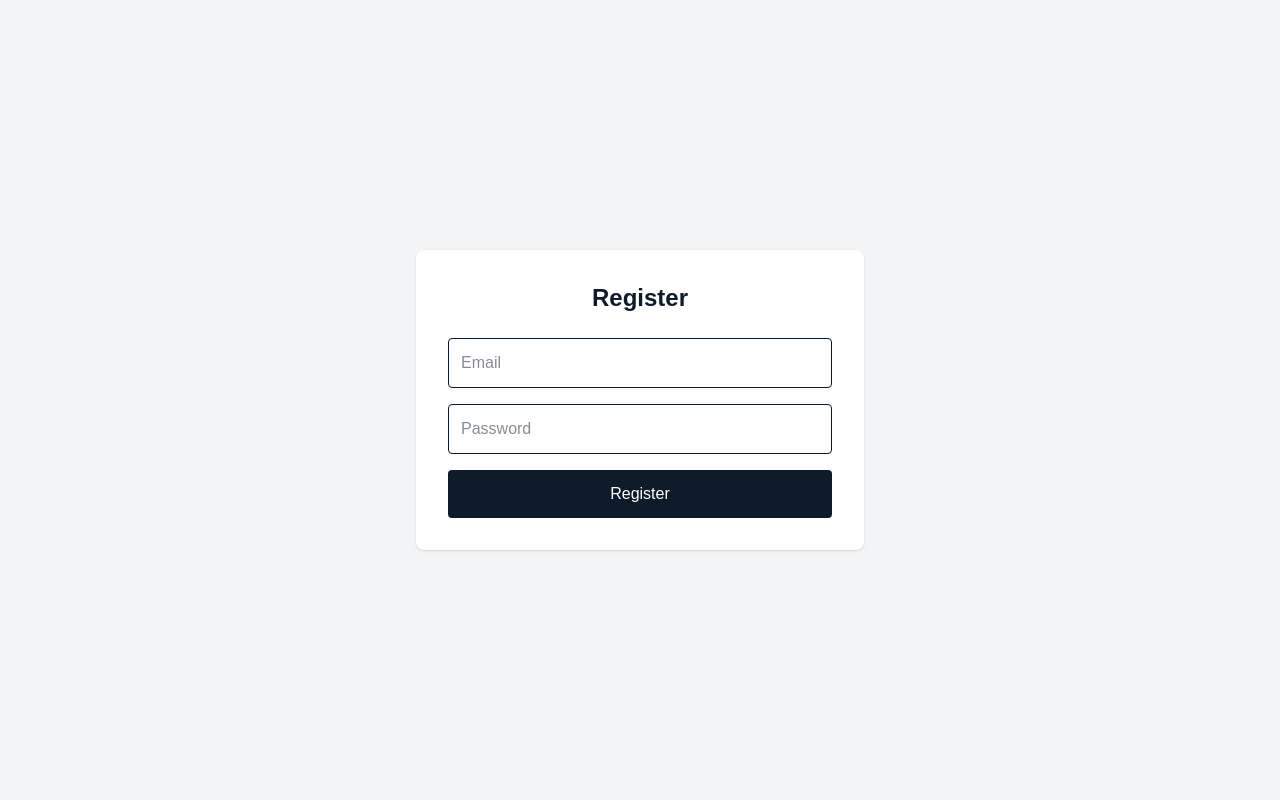
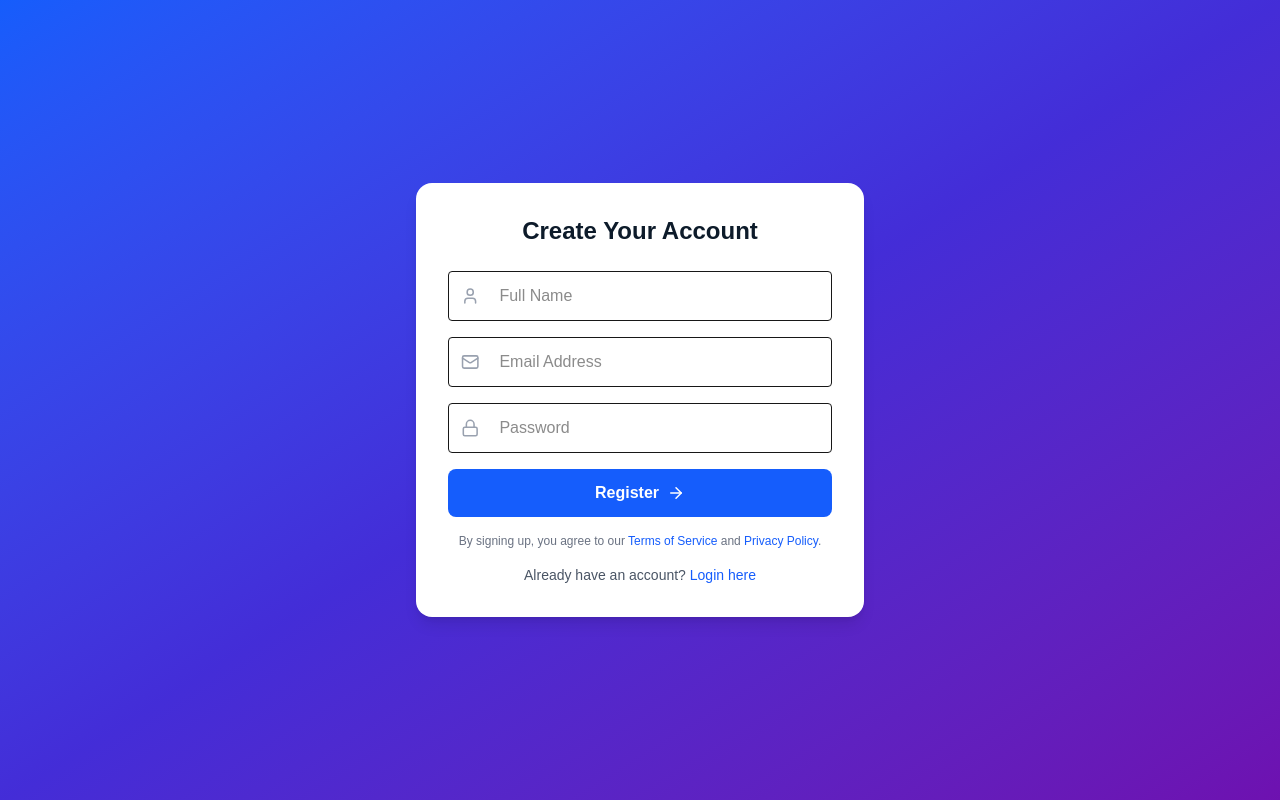
Before and after one commit to IsGameliel/bankapp, a Next.js app: page /auth/register in a window 1280 px wide. Built offline with nearby package versions, Linux system fonts and the light colour scheme.

Commit message:
ui updated

```diff
--- a/src/app/api/auth/register/route.ts
+++ b/src/app/api/auth/register/route.ts
@@ -4,9 +4,9 @@ import { prisma } from '@/lib/prisma';
 import bcrypt from 'bcryptjs';
 
 export async function POST(req: Request) {
-  const { email, password } = await req.json();
+  const { name, email, password } = await req.json();
 
-  if (!email || !password) {
+  if (!name || !email || !password) {
     return NextResponse.json({ error: 'Missing fields' }, { status: 400 });
   }
 
@@ -31,6 +31,7 @@ export async function POST(req: Request) {
 
   const user = await prisma.user.create({
     data: {
+      name,
       email,
       password: hashedPassword,
       accountNumber,
--- a/src/app/auth/login/page.tsx
+++ b/src/app/auth/login/page.tsx
@@ -2,6 +2,8 @@
 
 import { useRouter } from 'next/navigation';
 import { useState, useEffect } from 'react';
+import Link from 'next/link';
+import { Mail, Lock, KeyRound, ArrowRight } from 'lucide-react';
 
 export default function LoginPage() {
   const [email, setEmail] = useState('');
@@ -14,18 +16,14 @@ export default function LoginPage() {
   const [redirectPath, setRedirectPath] = useState<string | null>(null);
   const router = useRouter();
 
-  // Simulate initial page load
   useEffect(() => {
-    const timer = setTimeout(() => setLoading(false), 1500);
+    const timer = setTimeout(() => setLoading(false), 1200);
     return () => clearTimeout(timer);
   }, []);
 
-  // Redirect after OTP verification
   useEffect(() => {
     if (message === 'Login successful! Redirecting...' && redirectPath) {
-      const timer = setTimeout(() => {
-        router.push(redirectPath);
-      }, 1200);
+      const timer = setTimeout(() => router.push(redirectPath), 1200);
       return () => clearTimeout(timer);
     }
   }, [message, redirectPath, router]);
@@ -73,7 +71,6 @@ export default function LoginPage() {
       if (data.token) {
         localStorage.setItem('token', data.token);
       }
-
       setMessage('Login successful! Redirecting...');
       const path = data.role === 'ADMIN' ? '/dashboard/admin' : '/dashboard/customer';
       setRedirectPath(path);
@@ -81,45 +78,71 @@ export default function LoginPage() {
   };
 
   return (
-    <main className="relative min-h-screen flex items-center justify-center bg-gray-100 px-4">
-      {/* Form */}
+    <main className="relative min-h-screen flex items-center justify-center bg-gradient-to-br from-blue-600 via-indigo-700 to-purple-800 px-4">
+      {/* Form Container */}
       <form
         onSubmit={step === 'credentials' ? handleLogin : handleOtpVerify}
-        className="bg-white p-8 rounded-lg shadow max-w-md w-full relative z-10"
+        className="bg-white p-8 rounded-2xl shadow-lg max-w-md w-full relative z-10"
       >
-        <h2 className="text-2xl font-bold mb-6 text-center text-[#0D1B2A]">Login</h2>
+        {/* Step Indicator */}
+        <div className="flex justify-center mb-4">
+          <span className={`px-3 py-1 text-sm rounded-full ${step === 'credentials' ? 'bg-blue-100 text-blue-600' : 'bg-gray-200 text-gray-500'}`}>
+            Step 1: Login
+          </span>
+          <span className={`px-3 py-1 text-sm rounded-full ml-2 ${step === 'otp' ? 'bg-green-100 text-green-600' : 'bg-gray-200 text-gray-500'}`}>
+            Step 2: OTP
+          </span>
+        </div>
+
+        <h2 className="text-2xl font-bold mb-6 text-center text-[#0D1B2A]">Welcome Back</h2>
 
         {step === 'credentials' && (
           <>
+            <div className="flex items-center border rounded mb-4 px-3">
+              <Mail className="text-gray-400 mr-2" size={20} />
               <input
                 type="email"
-              placeholder="Email"
-              className="w-full p-3 border rounded mb-4 text-[#0D1B2A]"
+                placeholder="Email address"
+                className="w-full p-3 outline-none"
                 value={email}
                 onChange={(e) => setEmail(e.target.value)}
                 required
               />
+            </div>
 
+            <div className="flex items-center border rounded mb-4 px-3">
+              <Lock className="text-gray-400 mr-2" size={20} />
               <input
                 type="password"
                 placeholder="Password"
-              className="w-full p-3 border rounded mb-4 text-[#0D1B2A]"
+                className="w-full p-3 outline-none"
                 value={password}
                 onChange={(e) => setPassword(e.target.value)}
                 required
               />
+            </div>
+
+            {/* Forgot Password */}
+            <div className="flex justify-end mb-4">
+              <Link href="/auth/forgot-password" className="text-blue-600 text-sm hover:underline">
+                Forgot password?
+              </Link>
+            </div>
           </>
         )}
 
         {step === 'otp' && (
+          <div className="flex items-center border rounded mb-4 px-3">
+            <KeyRound className="text-gray-400 mr-2" size={20} />
             <input
               type="text"
               placeholder="Enter OTP"
-            className="w-full p-3 border rounded mb-4"
+              className="w-full p-3 outline-none"
               value={otp}
               onChange={(e) => setOtp(e.target.value)}
               required
             />
+          </div>
         )}
 
         {message && (
@@ -135,16 +158,26 @@ export default function LoginPage() {
         <button
           type="submit"
           disabled={loading}
-          className="w-full bg-[#0D1B2A] text-white py-3 rounded hover:bg-blue-700 transition"
+          className="w-full bg-blue-600 text-white py-3 rounded-lg flex items-center justify-center gap-2 font-semibold hover:bg-blue-700 transition"
         >
           {loading
             ? step === 'credentials'
               ? 'Verifying...'
               : 'Verifying OTP...'
             : step === 'credentials'
-            ? 'Login'
-            : 'Submit OTP'}
+            ? <>Login <ArrowRight size={18} /></>
+            : <>Submit OTP <ArrowRight size={18} /></>}
         </button>
+
+        {/* Sign Up Link */}
+        {step === 'credentials' && (
+          <p className="text-center text-sm text-gray-600 mt-4">
+            Don’t have an account?{' '}
+            <Link href="/auth/register" className="text-blue-600 hover:underline">
+              Create one
+            </Link>
+          </p>
+        )}
       </form>
 
       {/* Loading Overlay */}
--- a/src/app/auth/register/page.tsx
+++ b/src/app/auth/register/page.tsx
@@ -1,27 +1,20 @@
 'use client';
 
 import { useState, useEffect } from 'react';
+import Link from 'next/link';
+import { Mail, Lock, User, ArrowRight } from 'lucide-react';
 
 export default function RegisterPage() {
+  const [name, setName] = useState('');
   const [email, setEmail] = useState('');
   const [password, setPassword] = useState('');
   const [message, setMessage] = useState('');
   const [loading, setLoading] = useState(true);
 
   useEffect(() => {
-      // Simulate loading delay
-      const timer = setTimeout(() => setLoading(false), 1500);
+    const timer = setTimeout(() => setLoading(false), 1200);
     return () => clearTimeout(timer);
   }, []);
-
-    if (loading) {
-      return (
-        <div className="min-h-screen flex items-center justify-center bg-gradient-to-br from-blue-600 to-indigo-700 text-white">
-          <div className="animate-spin rounded-full h-16 w-16 border-t-4 border-white border-opacity-50"></div>
-        </div>
-      );
-    }
-
 
   const handleRegister = async (e: React.FormEvent) => {
     e.preventDefault();
@@ -31,7 +24,7 @@ export default function RegisterPage() {
     const res = await fetch('/api/auth/register', {
       method: 'POST',
       headers: { 'Content-Type': 'application/json' },
-      body: JSON.stringify({ email, password }),
+      body: JSON.stringify({ name, email, password }),
     });
 
     const data = await res.json();
@@ -40,47 +33,109 @@ export default function RegisterPage() {
     if (!res.ok) {
       setMessage(data.error || 'Registration failed');
     } else {
-      setMessage('Registration successful. You can now log in.');
+      setMessage('✅ Registration successful! You can now log in.');
+      setName('');
       setEmail('');
       setPassword('');
     }
   };
 
+  if (loading) {
     return (
-    <main className="min-h-screen bg-gray-100 flex items-center justify-center px-4">
+      <div className="min-h-screen flex items-center justify-center bg-gradient-to-br from-blue-600 via-indigo-700 to-purple-800 text-white">
+        <div className="animate-spin rounded-full h-16 w-16 border-t-4 border-white border-opacity-50"></div>
+      </div>
+    );
+  }
+
+  return (
+    <main className="min-h-screen flex items-center justify-center bg-gradient-to-br from-blue-600 via-indigo-700 to-purple-800 px-4">
       <form
         onSubmit={handleRegister}
-        className="bg-white p-8 rounded-lg shadow max-w-md w-full"
+        className="bg-white p-8 rounded-2xl shadow-lg max-w-md w-full"
       >
-        <h2 className="text-2xl font-bold mb-6 text-center text-[#0D1B2A]">Register</h2>
+        <h2 className="text-2xl font-bold mb-6 text-center text-[#0D1B2A]">
+          Create Your Account
+        </h2>
 
+        {/* Full Name */}
+        <div className="flex items-center border rounded mb-4 px-3">
+          <User className="text-gray-400 mr-2" size={20} />
+          <input
+            type="text"
+            placeholder="Full Name"
+            className="w-full p-3 outline-none"
+            value={name}
+            onChange={(e) => setName(e.target.value)}
+            required
+          />
+        </div>
+
+        {/* Email */}
+        <div className="flex items-center border rounded mb-4 px-3">
+          <Mail className="text-gray-400 mr-2" size={20} />
           <input
             type="email"
-          placeholder="Email"
-          className="w-full p-3 border rounded mb-4 text-[#0D1B2A]"
+            placeholder="Email Address"
+            className="w-full p-3 outline-none"
             value={email}
             onChange={(e) => setEmail(e.target.value)}
             required
           />
+        </div>
 
+        {/* Password */}
+        <div className="flex items-center border rounded mb-4 px-3">
+          <Lock className="text-gray-400 mr-2" size={20} />
           <input
             type="password"
             placeholder="Password"
-          className="w-full p-3 border rounded mb-4 text-[#0D1B2A]"
+            className="w-full p-3 outline-none"
             value={password}
             onChange={(e) => setPassword(e.target.value)}
             required
           />
+        </div>
 
-        {message && <p className="text-center text-sm text-red-500 mb-4">{message}</p>}
+        {/* Message */}
+        {message && (
+          <p
+            className={`text-center text-sm mb-4 ${
+              message.startsWith('✅') ? 'text-green-500' : 'text-red-500'
+            }`}
+          >
+            {message}
+          </p>
+        )}
 
+        {/* Register Button */}
         <button
           type="submit"
           disabled={loading}
-          className="w-full bg-[#0D1B2A] text-white py-3 rounded hover:bg-blue-700 transition"
+          className="w-full bg-blue-600 text-white py-3 rounded-lg flex items-center justify-center gap-2 font-semibold hover:bg-blue-700 transition"
         >
-          {loading ? 'Registering...' : 'Register'}
+          {loading ? 'Registering...' : <>Register <ArrowRight size={18} /></>}
         </button>
+
+        {/* Terms */}
+        <p className="text-xs text-gray-500 text-center mt-4">
+          By signing up, you agree to our{' '}
+          <Link href="/terms" className="text-blue-600 hover:underline">
+            Terms of Service
+          </Link>{' '}
+          and{' '}
+          <Link href="/privacy" className="text-blue-600 hover:underline">
+            Privacy Policy
+          </Link>.
+        </p>
+
+        {/* Login Link */}
+        <p className="text-center text-sm text-gray-600 mt-4">
+          Already have an account?{' '}
+          <Link href="/auth/login" className="text-blue-600 hover:underline">
+            Login here
+          </Link>
+        </p>
       </form>
     </main>
   );
--- a/src/app/page.tsx
+++ b/src/app/page.tsx
@@ -7,7 +7,6 @@ export default function HomePage() {
   const [loading, setLoading] = useState(true);
 
   useEffect(() => {
-    // Simulate loading delay
     const timer = setTimeout(() => setLoading(false), 1500);
     return () => clearTimeout(timer);
   }, []);
@@ -21,53 +20,67 @@ export default function HomePage() {
   }
 
   return (
-    <main className="min-h-screen bg-gray-100 text-gray-800 font-sans">
+    <main className="min-h-screen bg-gray-50 text-gray-800 font-sans">
       {/* Hero Section */}
-      <section className="flex flex-col items-center justify-center text-center py-20 px-6 bg-gradient-to-br from-blue-600 to-indigo-700 text-white">
-        <h1 className="text-4xl md:text-6xl font-bold mb-4 drop-shadow-md">BankEase</h1>
-        <p className="text-lg md:text-xl max-w-2xl drop-shadow-sm">
-          Your Trusted Digital Banking Partner — Manage your money securely and effortlessly.
+      <section className="min-h-screen flex flex-col items-center justify-center text-center px-6 bg-gradient-to-br from-blue-600 via-indigo-700 to-purple-800 text-white relative overflow-hidden">
+        <div className="absolute inset-0 bg-gradient-to-t from-black/20 to-transparent"></div>
+
+        <h1 className="relative text-5xl md:text-7xl font-extrabold mb-6 drop-shadow-lg">
+          BankEase
+        </h1>
+        <p className="relative text-lg md:text-2xl max-w-2xl leading-relaxed drop-shadow-md">
+          The future of banking — Secure, fast, and effortless.
+          Your money, your control, anywhere, anytime.
         </p>
-        <div className="mt-8 flex gap-4">
+
+        <div className="relative mt-10 flex flex-wrap justify-center gap-4">
           <Link
             href="/auth/login"
-            className="bg-white text-blue-600 px-6 py-3 rounded-full font-semibold shadow hover:bg-gray-200 transition"
+            className="bg-white text-blue-700 px-8 py-3 rounded-full font-semibold shadow-lg hover:shadow-xl hover:bg-gray-100 transition duration-300"
           >
-            Login
+            Get Started
           </Link>
           <Link
             href="/auth/register"
-            className="bg-transparent border border-white px-6 py-3 rounded-full font-semibold hover:bg-white hover:text-blue-600 transition"
+            className="bg-transparent border border-white px-8 py-3 rounded-full font-semibold hover:bg-white hover:text-blue-700 transition duration-300"
           >
-            Register
+            Open an Account
           </Link>
         </div>
+
       </section>
 
       {/* Why BankEase Section */}
-      <section className="py-20 px-6 bg-[url('/bg-pattern.png')] bg-cover bg-fixed">
-        <h2 className="text-3xl md:text-4xl font-bold text-center mb-12 text-gray-800">Why BankEase?</h2>
+      <section className="py-20 px-6 bg-white">
+        <h2 className="text-4xl font-bold text-center mb-12 text-gray-800">
+          Why Choose <span className="text-blue-600">BankEase</span>?
+        </h2>
         <div className="grid gap-10 md:grid-cols-3 max-w-6xl mx-auto">
           {[
             {
-              title: "🔒 Secure Transfers",
-              description: "Transfer funds safely with end-to-end encryption and smart validation.",
+              title: "🔒 Ironclad Security",
+              description:
+                "We use bank-grade encryption, advanced fraud detection, and two-factor authentication to keep your money safe 24/7.",
             },
             {
-              title: "🧑‍💼 Admin Control",
-              description: "Admins can credit accounts, manage users, and monitor transactions easily.",
+              title: "⚡ Instant Transfers",
+              description:
+                "Send and receive money in seconds — whether it's across the street or across the country.",
             },
             {
-              title: "📈 Transaction History",
-              description: "View detailed logs of your activity to track all credits and debits.",
+              title: "📊 Smart Financial Insights",
+              description:
+                "Track spending, monitor transactions, and gain insights that help you make better financial decisions.",
             },
           ].map((item, index) => (
             <div
               key={index}
-              className="backdrop-blur-md bg-white/30 border border-white/20 shadow-xl rounded-2xl p-8 text-center hover:scale-105 transition-transform duration-300"
+              className="bg-white shadow-xl rounded-2xl p-8 text-center border hover:scale-105 hover:shadow-2xl transition-transform duration-300"
             >
-              <h3 className="text-2xl font-semibold mb-3 text-gray-800">{item.title}</h3>
-              <p className="text-gray-700">{item.description}</p>
+              <h3 className="text-2xl font-semibold mb-4 text-gray-800">
+                {item.title}
+              </h3>
+              <p className="text-gray-600 leading-relaxed">{item.description}</p>
             </div>
           ))}
         </div>
```
Lines whose indentation alone changed are shown as unchanged.
